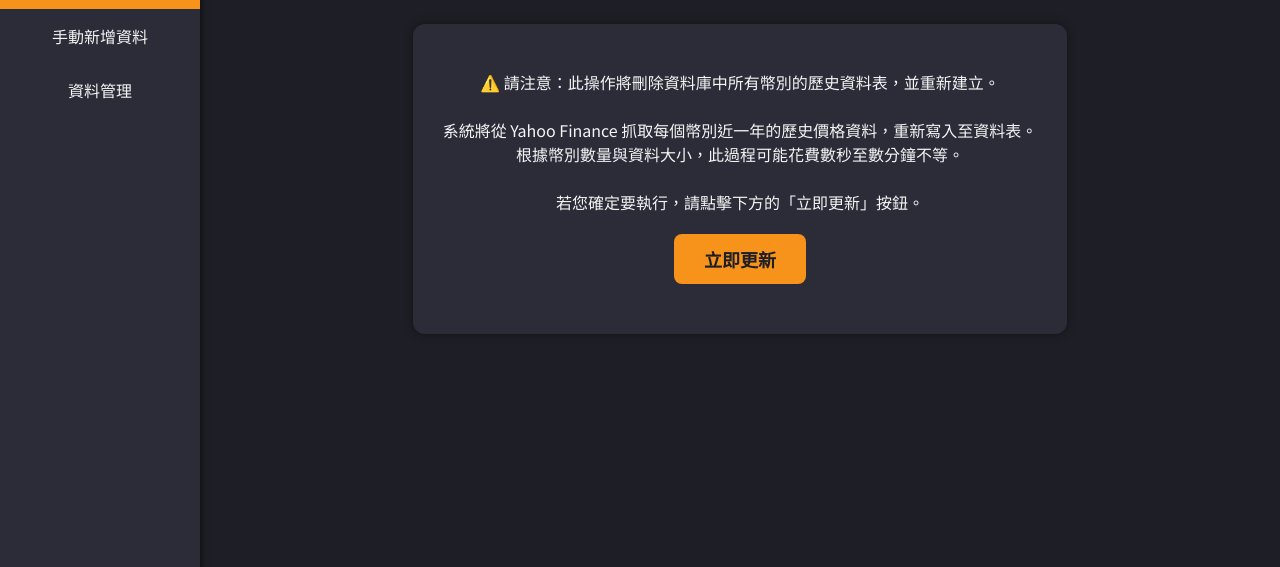
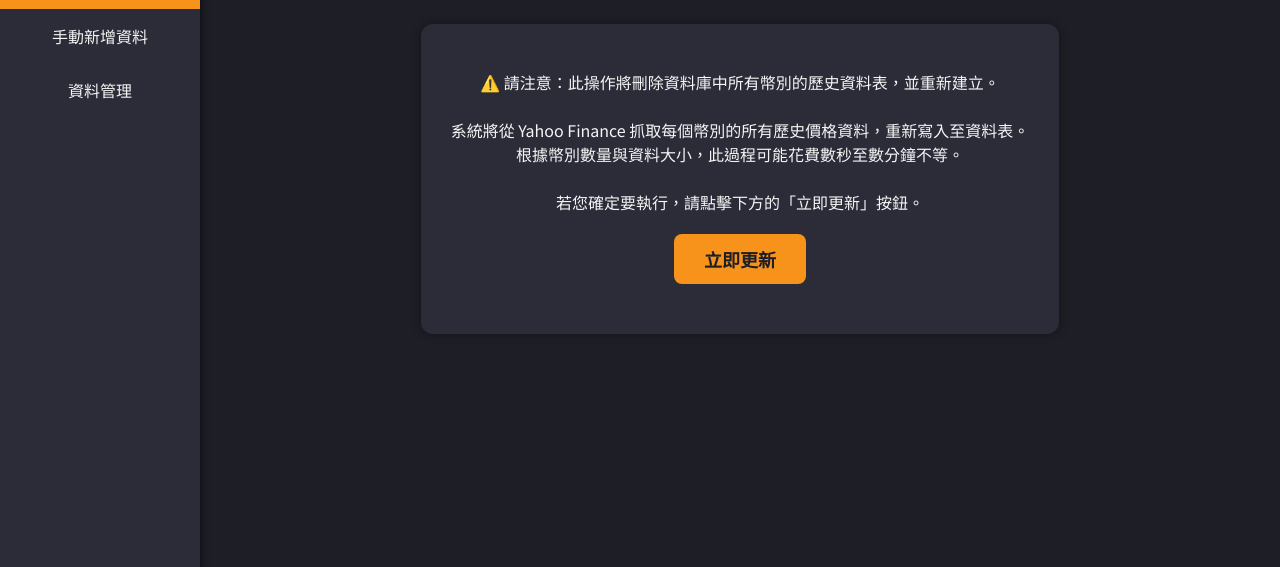
Before and after one commit to Jay930525/finalBitcoin, a website: page protected/update-data.html in a window 1280 px wide. Shown: the part 233-800 px from the top of the page. Drawn offline with Linux system fonts and the light colour scheme.

Commit message:
fix the text

```diff
--- a/protected/update-data.html
+++ b/protected/update-data.html
@@ -160,7 +160,7 @@
   <div class="card">
     <p class="form-group">
       ⚠️ 請注意：此操作將刪除資料庫中所有幣別的歷史資料表，並重新建立。<br><br>
-      系統將從 Yahoo Finance 抓取每個幣別近一年的歷史價格資料，重新寫入至資料表。<br>
+      系統將從 Yahoo Finance 抓取每個幣別的所有歷史價格資料，重新寫入至資料表。<br>
       根據幣別數量與資料大小，此過程可能花費數秒至數分鐘不等。<br><br>
       若您確定要執行，請點擊下方的「立即更新」按鈕。
     </p>
```
